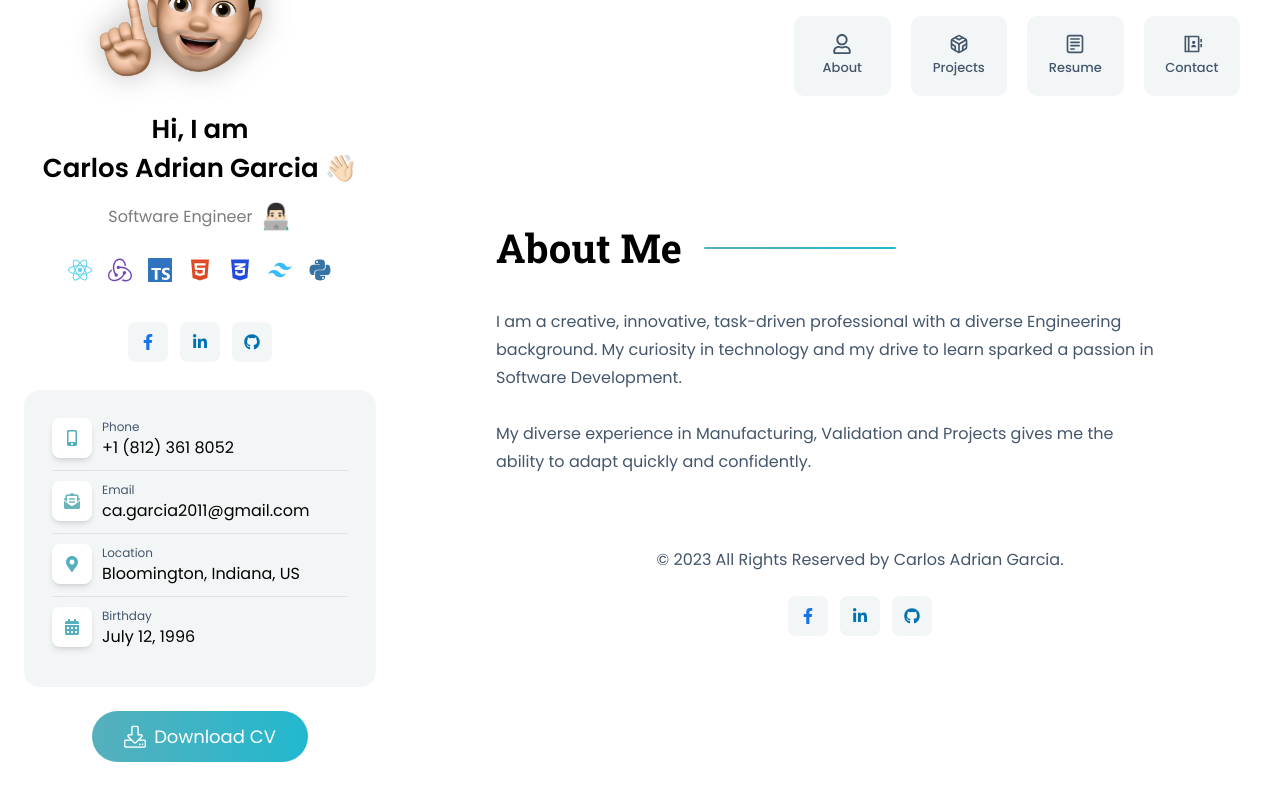
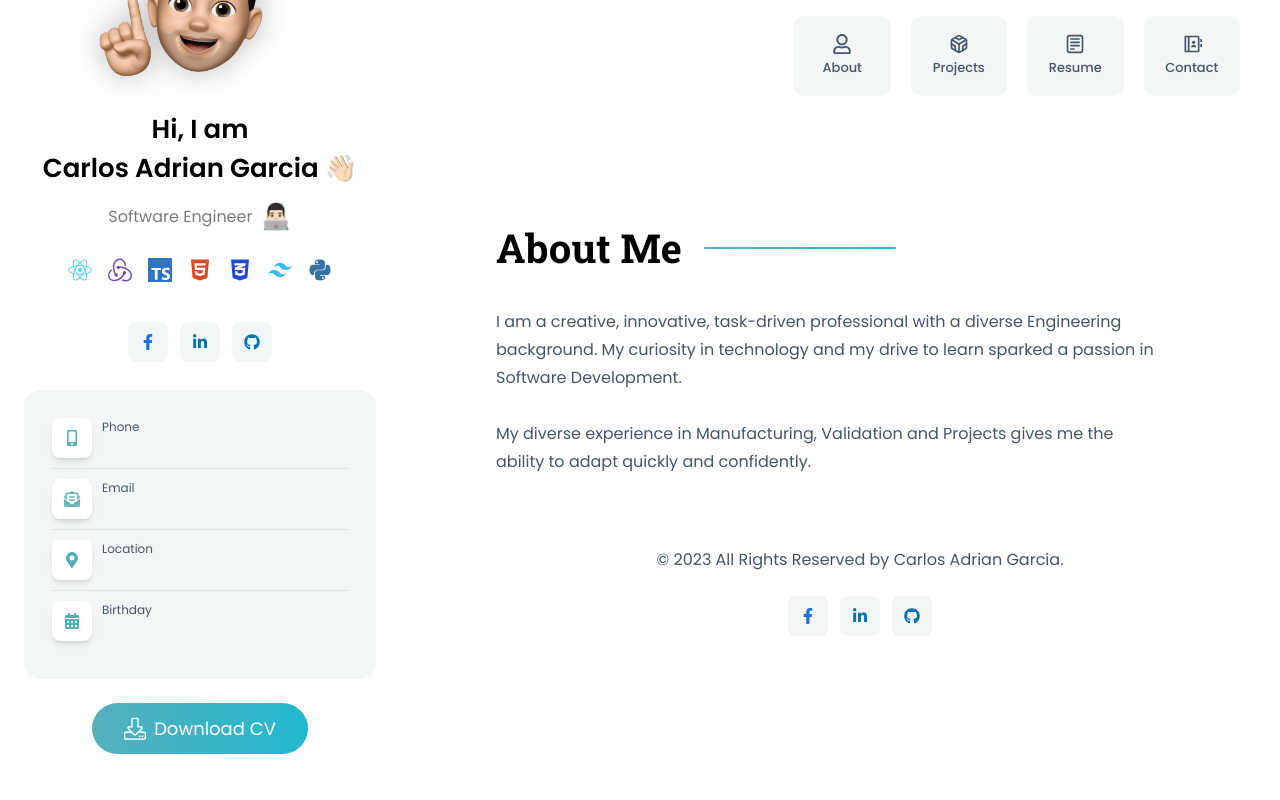
Before and after one commit to cagarcia2011/carlosadriangarcia, a React (Vite) app: page /about in a window 1280 px wide. Shown: the part 354-1154 px from the top of the page. Built offline with nearby package versions, Linux system fonts and the light colour scheme.

Commit message:
Move Personal Information to environment variables

```diff
--- a/src/components/PersonalInformation.tsx
+++ b/src/components/PersonalInformation.tsx
@@ -21,7 +21,7 @@ export function PersonalInformation() {
                             className="hover:text-accent-color duration-300 transition"
                             href="tel:+18123618052"
                         >
-                            +1 (812) 361 8052
+                            {import.meta.env.VITE_PHONE}
                         </a>
                     </p>
                 </div>
@@ -43,7 +43,7 @@ export function PersonalInformation() {
                             className="hover:text-accent-color duration-300 transition"
                             href="mailto:ca.garcia2011@gmail.com"
                             >
-                            ca.garcia2011@gmail.com
+                            {import.meta.env.VITE_EMAIL}
                         </a>
                     </p>
                 </div>
@@ -57,7 +57,7 @@ export function PersonalInformation() {
                     <p className="text-xs text-[#44566C] dark:text-[#A6A6A6]">
                         Location
                     </p>
-                    <p className="dark:text-white break-all">Bloomington, Indiana, US</p>
+                    <p className="dark:text-white break-all">{import.meta.env.VITE_LOCATION}</p>
                 </div>
             </div>
 
@@ -69,7 +69,7 @@ export function PersonalInformation() {
                     <p className="text-xs text-[#44566C] dark:text-[#A6A6A6]">
                         Birthday
                     </p>
-                    <p className="dark:text-white break-all">July 12, 1996</p>
+                    <p className="dark:text-white break-all">{import.meta.env.VITE_BDAY}</p>
                 </div>
             </div>
         </div>
```
